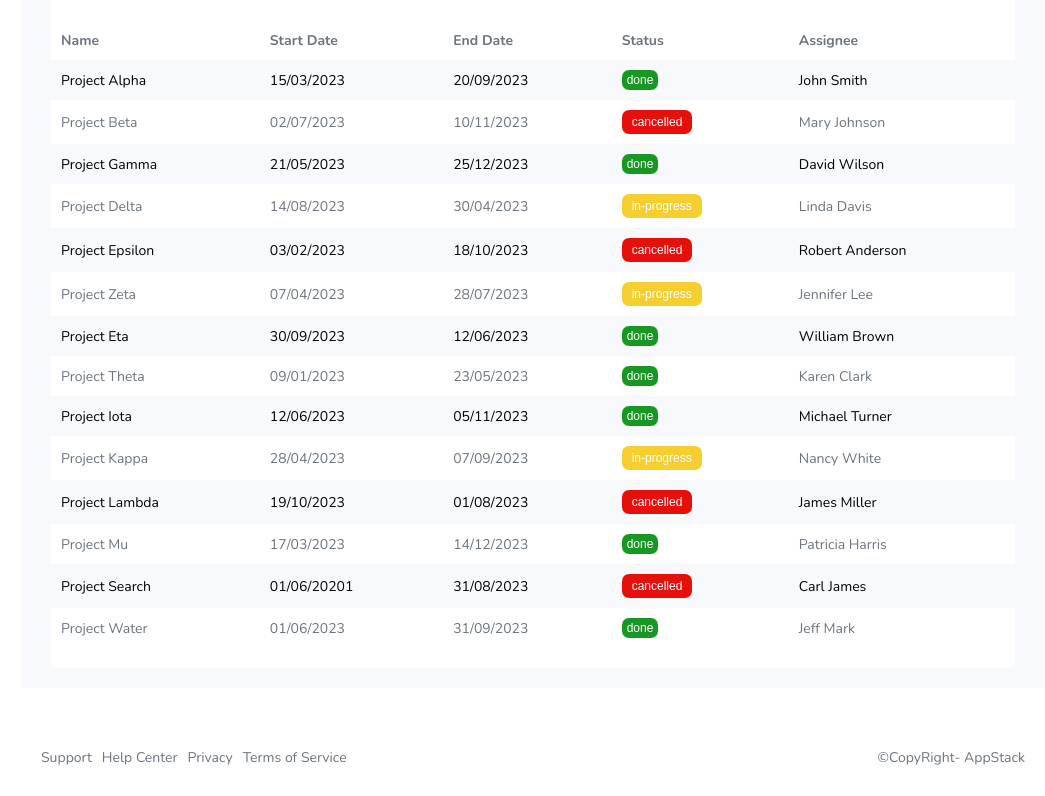
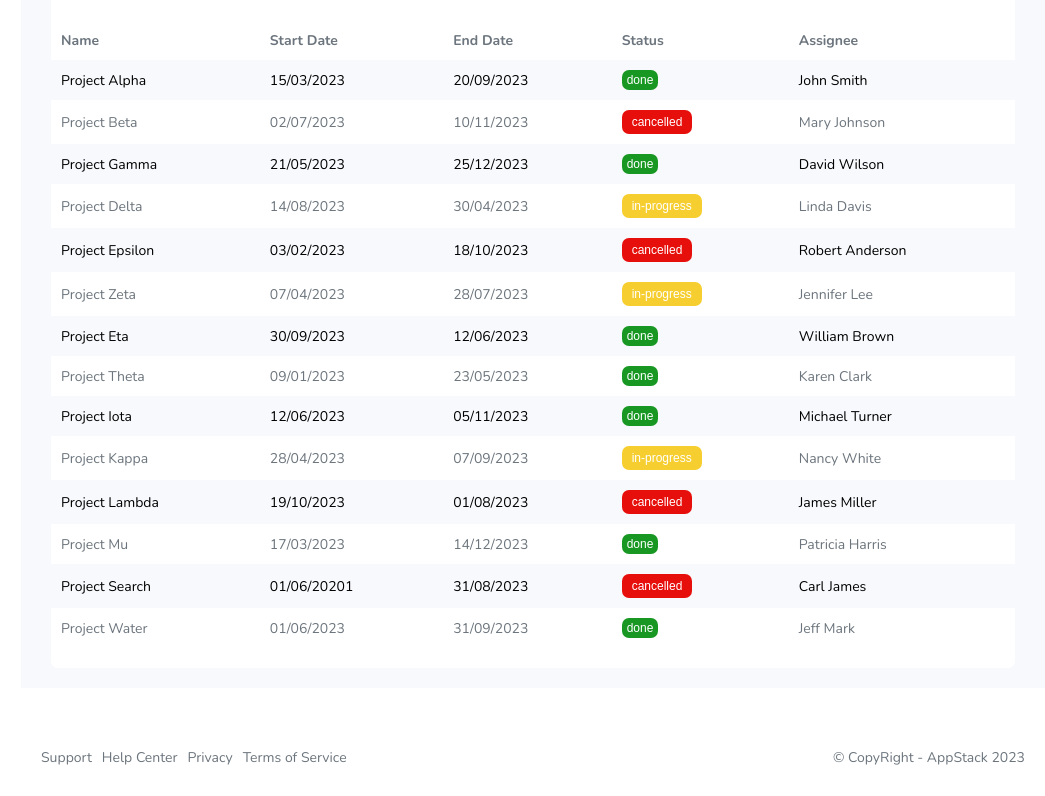
Before and after one commit to TEE2DWHY/admin-dashboard, a Next.js app: page / in a window 1280 px wide. Shown: the part 1488-2284 px from the top of the page, without its empty margins (235-1280 px from the left). Built offline with nearby package versions, Linux system fonts and the light colour scheme.

Commit message:
made changes to footer.jsx

```diff
--- a/components/footer.jsx
+++ b/components/footer.jsx
@@ -1,5 +1,6 @@
 // styling
 import "../styles/footer.css";
+const year = new Date().getFullYear();
 const Footer = () => {
   return (
     <>
@@ -11,7 +12,7 @@ const Footer = () => {
           <li>Terms of Service</li>
         </ul>
         <ul className="right">
-          <li> &copy;CopyRight- AppStack</li>
+          <li> &copy; CopyRight - AppStack {year}</li>
         </ul>
       </footer>
     </>
```
